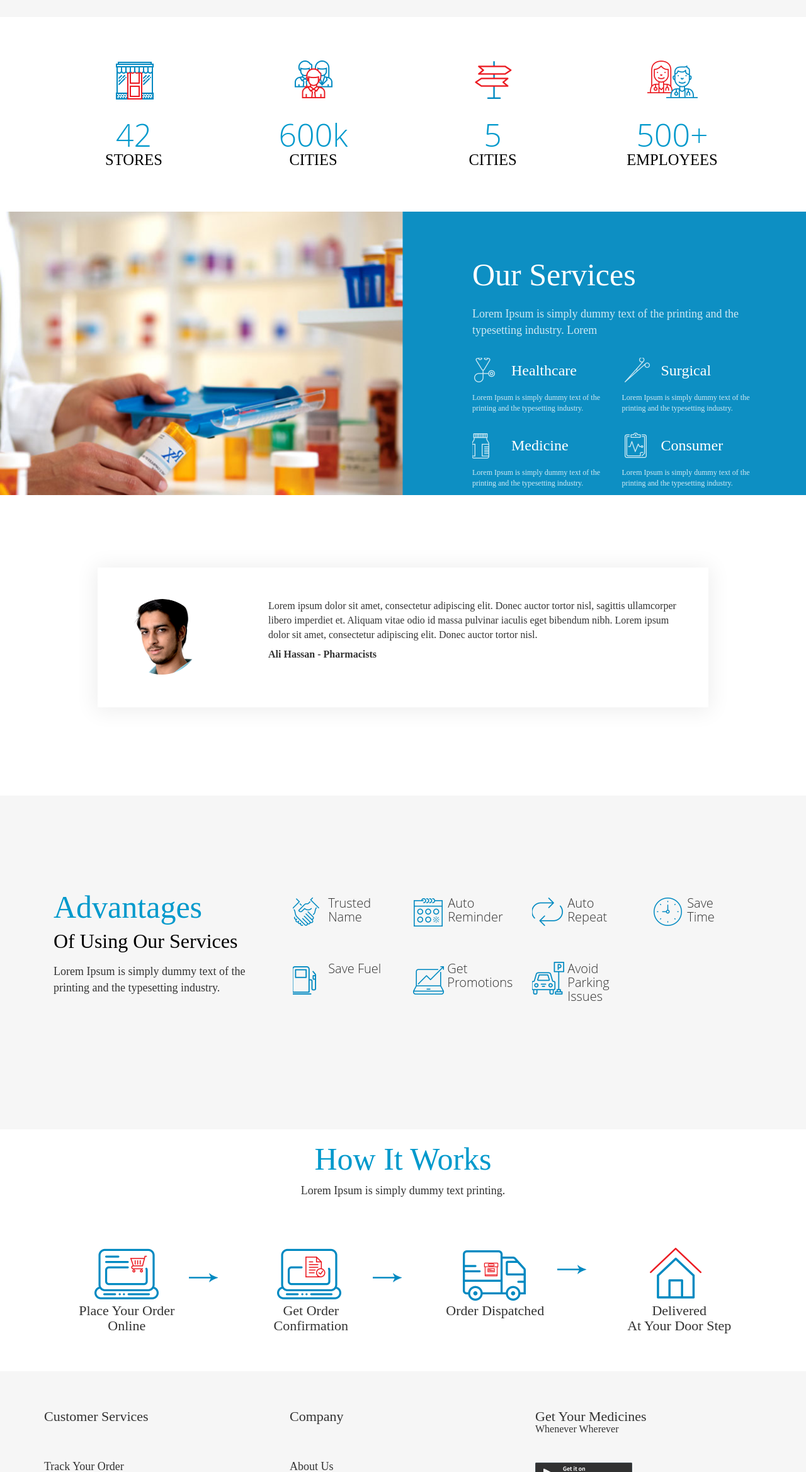
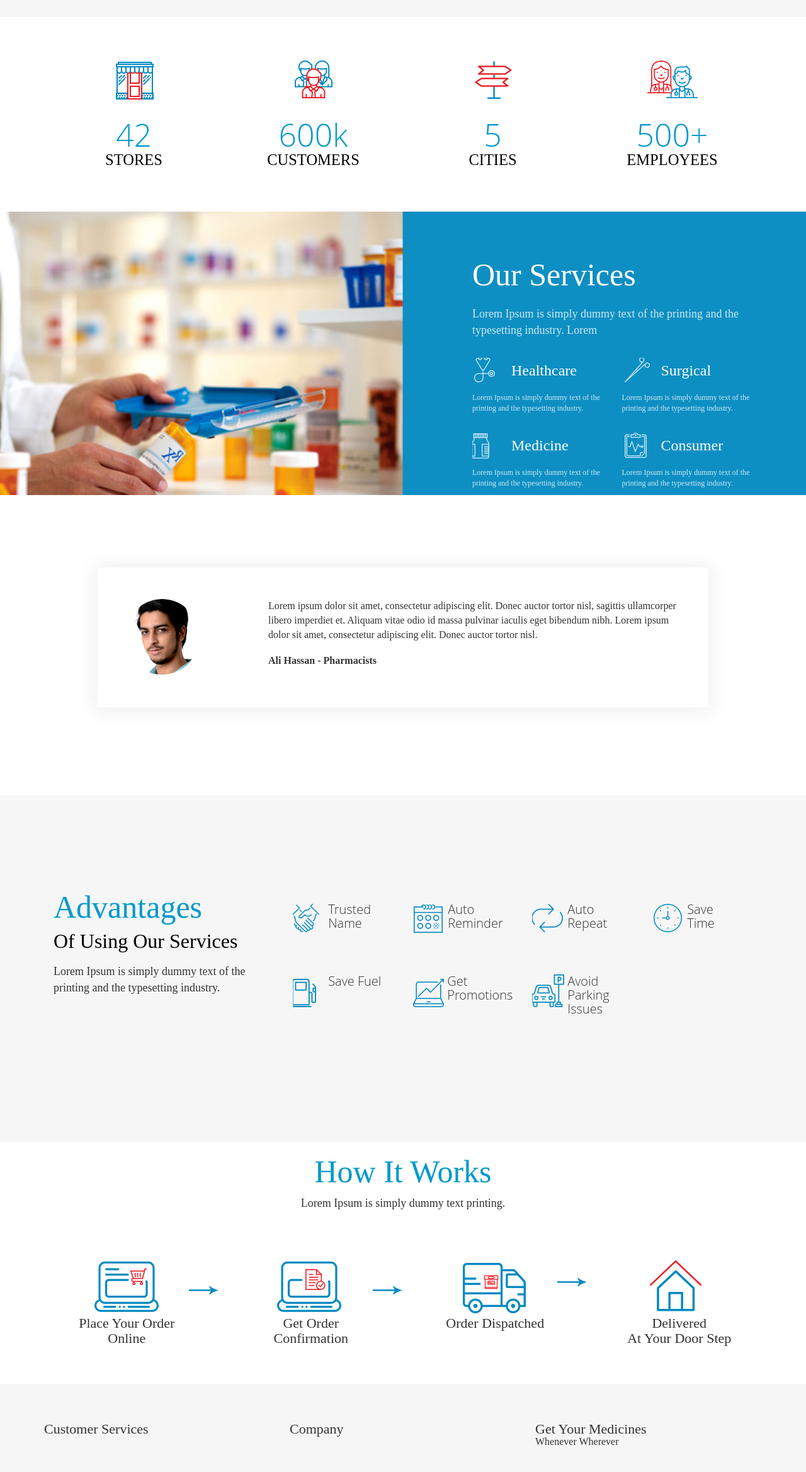
Before and after one commit to rmsalman/testProject, a plain HTML site: page index.html in a window 1280 px wide. Shown: the part 1804-4141 px from the top of the page at 63% size. Drawn offline with nearby package versions, Linux system fonts and the light colour scheme; a web font is replaced by a local one.

Commit message:
seo html

```diff
--- a/assets/css/styles.css
+++ b/assets/css/styles.css
@@ -103,16 +103,8 @@ small {
     font-family: "OpenSans sb";
     margin-bottom: 30px;
 }
-/* helping classes */
-.bg-grey {
-    background: #f6f6f6;
-}
-.bg-white {
-	background: #fff;
-}
-.text-blue {
-	color: #0099cc;
-}
+
+
 /* Navigation bar*/
 
 
@@ -432,3 +424,18 @@ h2.ourSer_h {
     font-size: 16px;
     font-weight: bold;
 }
+
+
+
+
+
+/* helping classes */
+.bg-grey {
+    background: #f6f6f6;
+}
+.bg-white {
+    background: #fff;
+}
+.text-blue {
+    color: #0099cc;
+}
--- a/index.html
+++ b/index.html
@@ -59,7 +59,7 @@
 	<h1 class="header_title text-center">Welcome to Pakistan’s Most Convenient Pharmacy</h1>
 	<p class="header_desc text-center">A first of its kind, most trusted Pharmacy since 1995</p>
 	<div class="container">
-		<form action="" class="searchForm">
+		<form action="index.html" method="POST" class="searchForm">
 			<input type="text" class="form-control searchBar" placeholder="Start Typing here">
 			<button type="submit" class="searchForm_btn"><img src="assets/images/search.png" alt="Search Image" class="img-responsive btn_img"></button>
 		</form>
@@ -179,20 +179,20 @@
 <div class="company">
 <div class="container">
 	<article class="col-sm-3 company_info">
-		<img src="assets/images/ico_stories.png" class="img-responsive" alt="">
-		<h3 class="h2 company_info_h">42 <small>STORES </small></h3>
+		<img src="assets/images/ico_stories.png" class="img-responsive" alt="STORES">
+		<h3 class="h2 company_info_h">42 <small class="text-upper">STORES </small></h3>
 	</article>
 	<article class="col-sm-3 company_info">
-		<img src="assets/images/ico_cust.png" class="img-responsive" alt="">
-		<h3 class="h2 company_info_h">600k <small>CITIES </small></h3>
+		<img src="assets/images/ico_cust.png" class="img-responsive" alt="CUSTOMERS">
+		<h3 class="h2 company_info_h">600k <small class="text-upper">CUSTOMERS </small></h3>
 	</article>
 	<article class="col-sm-3 company_info">
-		<img src="assets/images/ico_cities.png" class="img-responsive" alt="">
-		<h3 class="h2 company_info_h">5 <small>CITIES </small></h3>
+		<img src="assets/images/ico_cities.png" class="img-responsive" alt="CITIES">
+		<h3 class="h2 company_info_h">5 <small class="text-upper">CITIES </small></h3>
 	</article>
 	<article class="col-sm-3 company_info">
-		<img src="assets/images/ico_emp.png" class="img-responsive" alt="">
-		<h3 class="h2 company_info_h">500+ <small>EMPLOYEES </small></h3>
+		<img src="assets/images/ico_emp.png" class="img-responsive" alt="EMPLOYEES">
+		<h3 class="h2 company_info_h">500+ <small class="text-upper">EMPLOYEES </small></h3>
 	</article>
 	</div>
 </div>
@@ -265,7 +265,7 @@
 			<p class="testimonial_p">
 				Lorem ipsum dolor sit amet, consectetur adipiscing elit. Donec auctor tortor nisl, sagittis ullamcorper libero imperdiet et. Aliquam vitae odio id massa pulvinar iaculis eget bibendum nibh. Lorem ipsum dolor sit amet, consectetur adipiscing elit. Donec auctor tortor nisl.
 			</p>
-			<h5 class="testimonial_h">Ali Hassan - Pharmacists</h5>
+			<h2 class="testimonial_h">Ali Hassan - Pharmacists</h2>
 		</div>
 	</div>
 </div>
@@ -279,27 +279,27 @@
 		<article class="col-sm-8">
 			<div class="row">
 				<div class="col-sm-3">
-					<h5 class="adv_h5"><img src="assets/images/ico_trust.png" class="img-responsive adv_h5_img " alt="Trusted Name"> Trusted Name</h5>
+					<h3 class="adv_h5"><img src="assets/images/ico_trust.png" class="img-responsive adv_h5_img " alt="Trusted Name"> Trusted Name</h3>
 				</div>
 				<div class="col-sm-3">
-					<h5 class="adv_h5"><img src="assets/images/ico_reminder.png" class="img-responsive adv_h5_img " alt="Trusted Name"> Auto Reminder</h5>
+					<h3 class="adv_h5"><img src="assets/images/ico_reminder.png" class="img-responsive adv_h5_img " alt="Auto Reminder"> Auto Reminder</h3>
 				</div>
 				<div class="col-sm-3">
-					<h5 class="adv_h5"><img src="assets/images/ico_auto.png" class="img-responsive adv_h5_img " alt="Trusted Name"> Auto Repeat</h5>
+					<h3 class="adv_h5"><img src="assets/images/ico_auto.png" class="img-responsive adv_h5_img " alt="Auto Repeat">Auto Repeat </h3>
 				</div>
 				<div class="col-sm-3">
-					<h5 class="adv_h5"><img src="assets/images/ico_save.png" class="img-responsive adv_h5_img " alt="Trusted Name"> Save <br> Time</h5>
+					<h3 class="adv_h5"><img src="assets/images/ico_save.png" class="img-responsive adv_h5_img " alt="Save Time"> Save <br> Time</h3>
 				</div>
 			</div>
 			<div class="row">
 				<div class="col-sm-3">
-					<h5 class="text-capitalize adv_h5"><img src="assets/images/ico_fuel.png" class="img-responsive adv_h5_img " alt="Trusted Name"> Save Fuel</h5>
+					<h3 class="text-capitalize adv_h5"><img src="assets/images/ico_fuel.png" class="img-responsive adv_h5_img " alt="Save Fuel"> Save Fuel</h3>
 				</div>
 				<div class="col-sm-3">
-					<h5 class="text-capitalize adv_h5"><img src="assets/images/ico_promotion.png" class="img-responsive adv_h5_img " alt="Trusted Name"> Get Promotions</h5>
+					<h3 class="text-capitalize adv_h5"><img src="assets/images/ico_promotion.png" class="img-responsive adv_h5_img " alt="Get Promotions"> Get Promotions</h3>
 				</div>
 				<div class="col-sm-3">
-					<h5 class="text-capitalize adv_h5"><img src="assets/images/ico_park.png" class="img-responsive adv_h5_img " alt="Trusted Name"> Avoid Parking Issues</h5>
+					<h3 class="text-capitalize adv_h5"><img src="assets/images/ico_park.png" class="img-responsive adv_h5_img " alt="Avoid Parking Issues"> Avoid Parking Issues</h3>
 				</div>
 			</div>
 		</article>
@@ -311,20 +311,20 @@
 	<div class="container">
 		<div class="row">
 			<article class="col-sm-3 hiw_article">
-				<img src="assets/images/ico_order.png" class="img-responsive" alt="order">
-				<h4 class="text-capitalize hiw_article_h">Place Your Order Online</h4>
+				<img src="assets/images/ico_order.png" class="img-responsive" alt="Place Your Order Online">
+				<h3 class="text-capitalize hiw_article_h">Place Your Order Online</h3>
 			</article>
 			<article class="col-sm-3 hiw_article">
-				<img src="assets/images/ico_confirm.png" class="img-responsive" alt="order">
-				<h4 class="text-capitalize hiw_article_h">Get Order Confirmation</h4>
+				<img src="assets/images/ico_confirm.png" class="img-responsive" alt="Get Order Confirmation">
+				<h3 class="text-capitalize hiw_article_h">Get Order Confirmation</h3>
 			</article>
 			<article class="col-sm-3 hiw_article">
-				<img src="assets/images/ico_despatch.png" class="img-responsive" alt="order">
-				<h4 class="text-capitalize hiw_article_h">Order Dispatched</h4>
+				<img src="assets/images/ico_despatch.png" class="img-responsive" alt="Order Dispatched">
+				<h3 class="text-capitalize hiw_article_h">Order Dispatched</h3>
 			</article>
 			<article class="col-sm-3 hiw_article">
-				<img src="assets/images/ico_home.png" class="img-responsive" alt="order">
-				<h4 class="text-capitalize hiw_article_h">Delivered <br> at Your Door Step</h4>
+				<img src="assets/images/ico_home.png" class="img-responsive" alt="Delivered at Your Door Step">
+				<h3 class="text-capitalize hiw_article_h">Delivered <br> at Your Door Step</h3>
 			</article>
 		</div>
 	</div>
```
Also changed, not shown: 1 other file.
